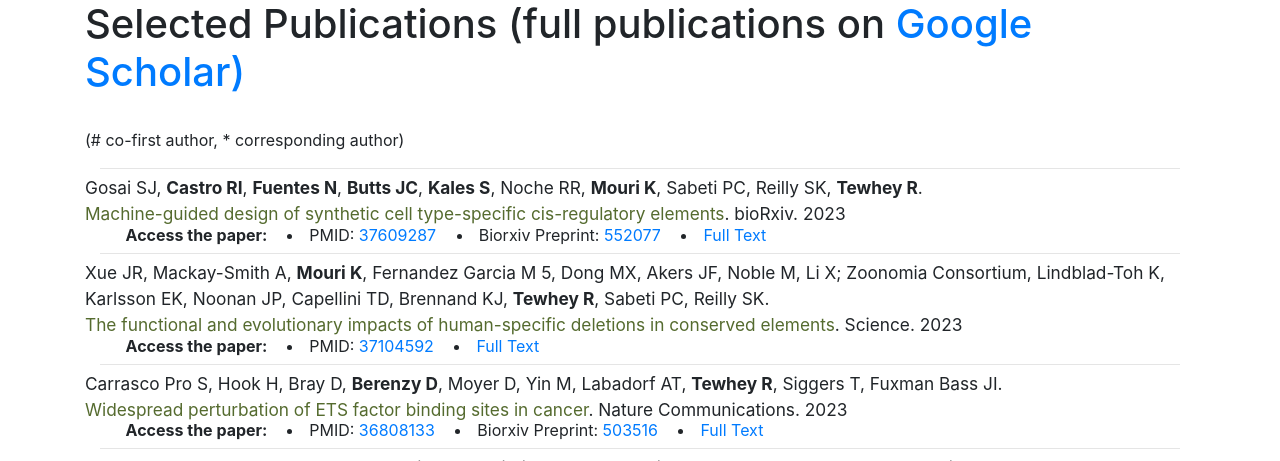
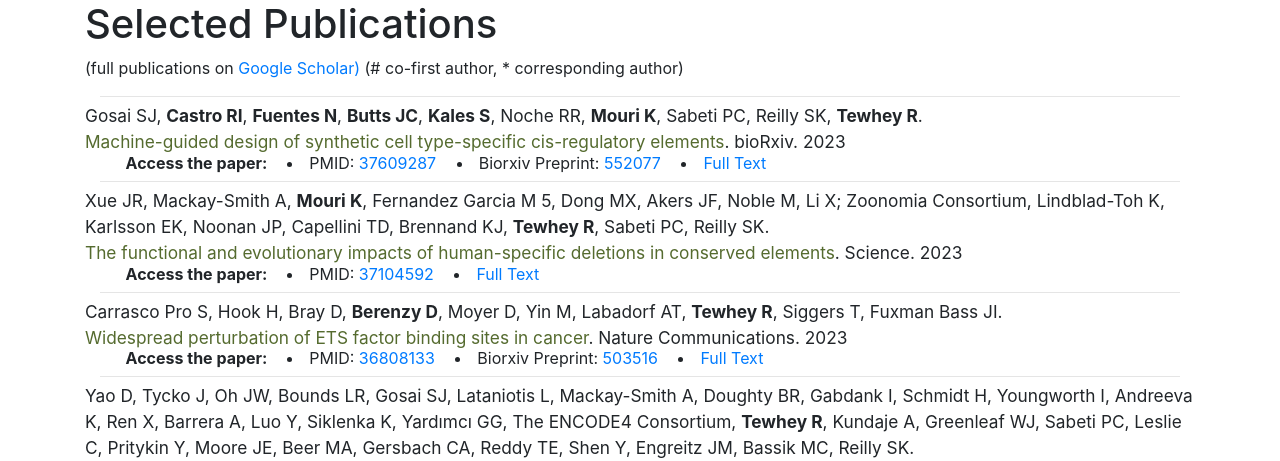
Before and after one commit to tewhey-lab/tewhey-lab.github.io, a Jekyll site: the page built from publications/index.html, in a window 1280 px wide and 900 px high, cut to the strip 439-900 px from the top of the window. Built offline with Jekyll 4.4.1, drawn with Linux system fonts in a browser that asks for light colours; nearby versions of some CDN libraries; comment, search, counter and statistics services are not loaded.

```diff
--- a/publications/index.html
+++ b/publications/index.html
@@ -9,7 +9,7 @@ group: publications
 	Thoroghfare Islands with Roses (Detail) by <a href="http://www.erichopkins.com/" > Eric Hopkins </a>
 </div>
 <br>
-<h1>Selected Publications (full publications on <a href="https://scholar.google.com/citations?user=WFrvIc4AAAAJ&hl=en/" > Google Scholar) </a> </h1> <br>
+<h1>Selected Publications</h1> (full publications on <a href="https://scholar.google.com/citations?user=WFrvIc4AAAAJ&hl=en/" > Google Scholar) </a>
 (# co-first author, * corresponding author)
 <div class="container-fluid">
 
```
